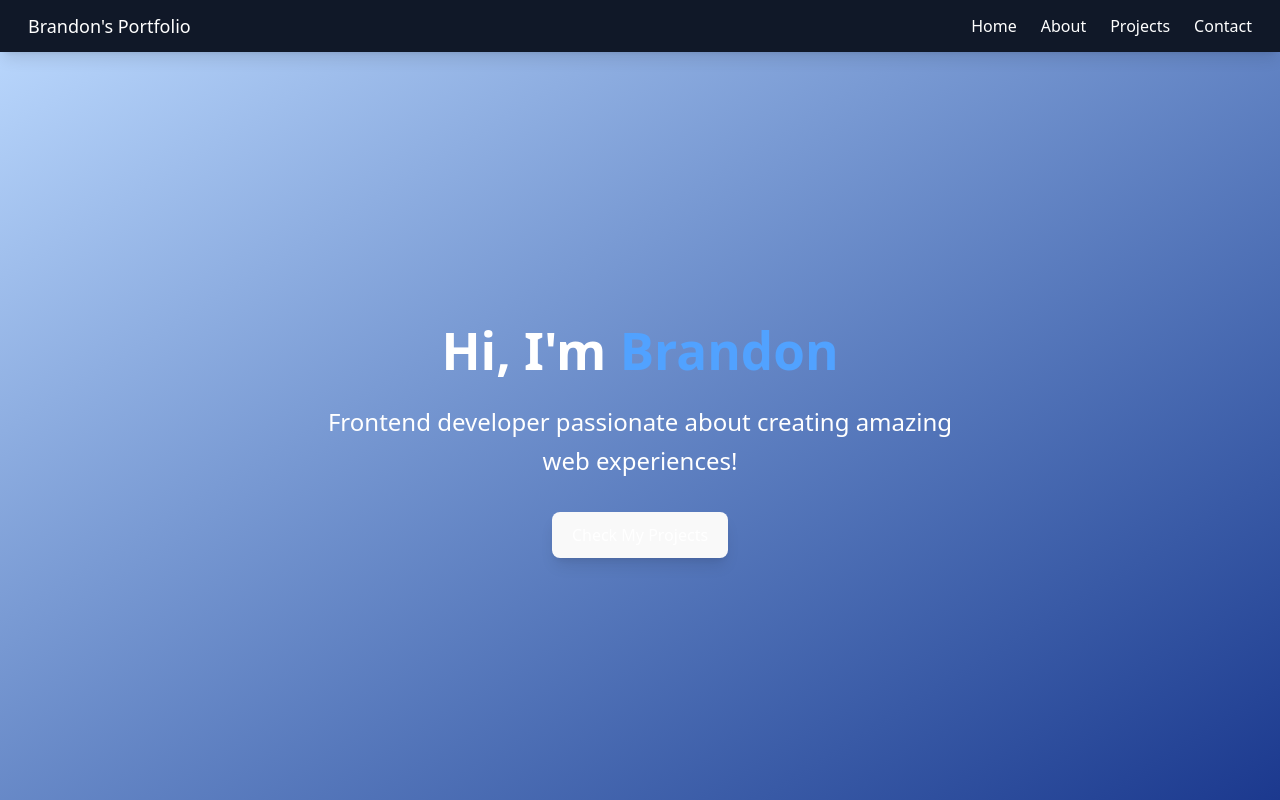
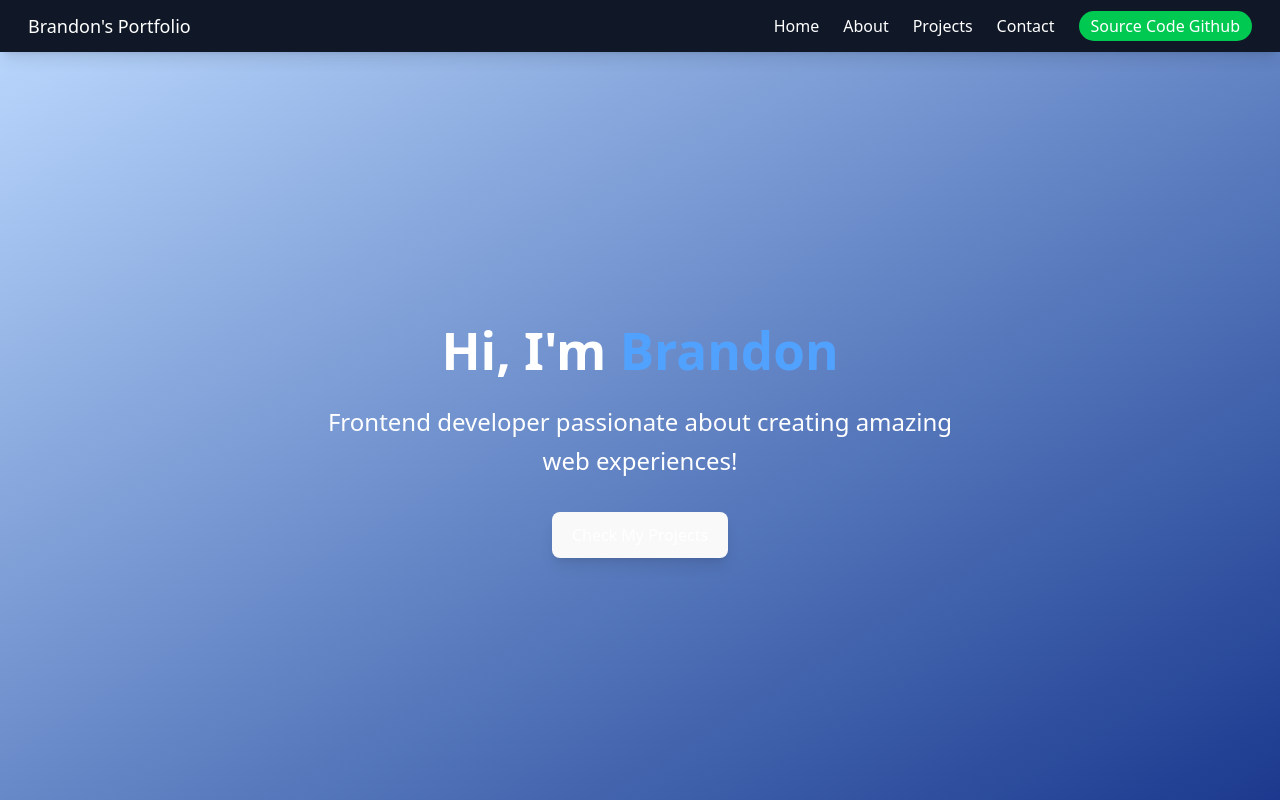
Before and after one commit to BrandonVLA/brandon-portfolio, a React (Vite) app: page / in a window 1280 px wide. Shown: the top 800 px of the page. Built offline with nearby package versions, Linux system fonts and the light colour scheme.

Commit message:
Add 'Source Code Github' link to Header component

```diff
--- a/src/components/Header.jsx
+++ b/src/components/Header.jsx
@@ -41,6 +41,14 @@ function Header() {
               Contact
             </a>
           </li>
+          <li>
+            <a
+              href="https://github.com/BrandonVLA/brandon-portfolio"
+              className="hover:text-lightblue-400 transition duration-300 bg-green-500 text-gray-500 px-3 py-1 rounded-2xl"
+            >
+              Source Code Github
+            </a>
+          </li>
         </ul>
 
         {/* Botón más compacto para móvil */}
```
